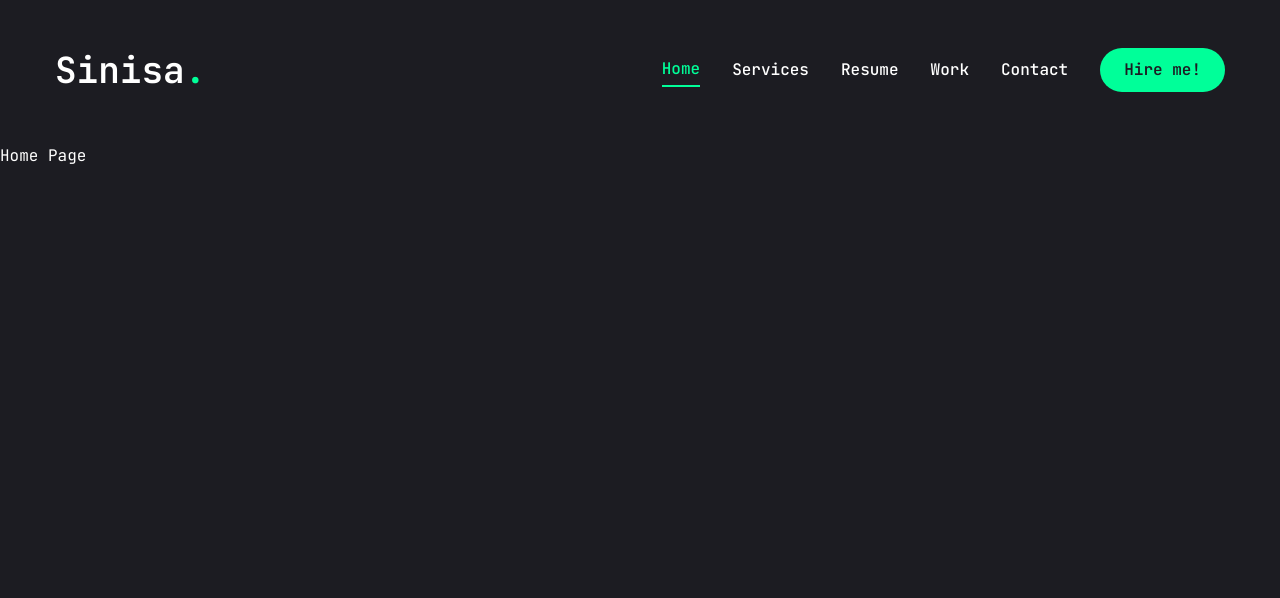
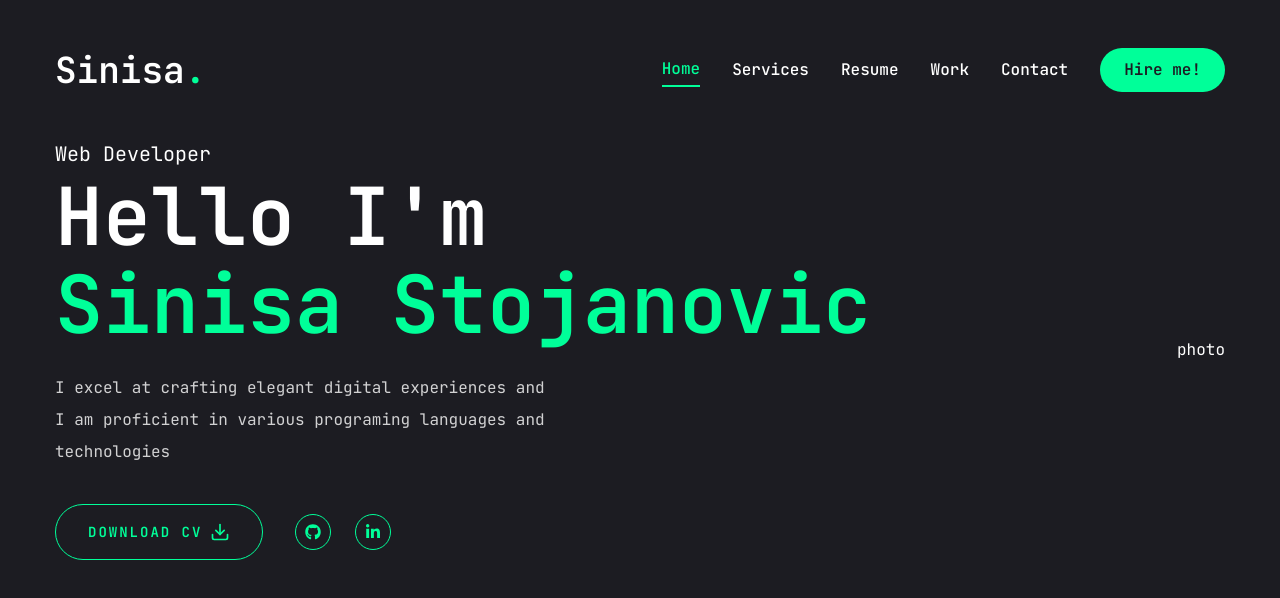
Before and after one commit to sinissto/my-portfolio-app, a Next.js app: page / in a window 1280 px wide. Shown: the top 598 px of the page. Built offline with nearby package versions, Linux system fonts and the light colour scheme.

Commit message:
Homepage text, download CV button and social links

```diff
--- a/app/globals.css
+++ b/app/globals.css
@@ -6,4 +6,16 @@
   body {
     @apply font-primary bg-primary text-white leading-loose;
   }
+
+  h1{
+    @apply text-[48px] xl:text-[80px] leading-[1.1] font-semibold
+  }
+
+  h2{
+    @apply text-[36px] xl:text-[48px] leading-[1.1] font-semibold
+  }
+
+  h3{
+    @apply text-[20px] xl:text-[24px] leading-[1.1] font-semibold
+  }
 }
--- a/app/page.jsx
+++ b/app/page.jsx
@@ -1,7 +1,47 @@
+import { Button } from "@/components/ui/button";
+import { FiDownload } from "react-icons/fi";
+import Social from "@/components/homepage/Social";
+
 export default function Home() {
   return (
-    <main>
-      <h1>Home Page</h1>
-    </main>
+    <section className={"h-full"}>
+      <div className={"container mx-auto h-full"}>
+        <div
+          className={"flex flex-col xl:flex-row items-center justify-between"}
+        >
+          <div className={"text-center xl:text-left"}>
+            <span className={"text-xl"}>Web Developer</span>
+            <h1 className={"mb-6"}>
+              Hello I'm <br />
+              <span className={"text-accent"}>Sinisa Stojanovic</span>
+            </h1>
+            <p className={"max-w-[500px] mb-9 text-white/80"}>
+              I excel at crafting elegant digital experiences and I am
+              proficient in various programing languages and technologies
+            </p>
+            <div className={"flex flex-col xl:flex-row items-center gap-8"}>
+              <Button
+                variant={"outline"}
+                size={"lg"}
+                className={"uppercase flex items-center gap-2"}
+              >
+                <span>Download CV</span>
+                <FiDownload className={"text-xl"} />
+              </Button>
+
+              <div className={"mb-8 xl:mb-0"}>
+                <Social
+                  containerStyles={"flex gap-6"}
+                  iconStyles={
+                    "w-9 h-9 border border-accent rounded-full flex justify-center items-center text-accent text-base hover:bg-accent hover:text-primary hover:transition-all duration-500"
+                  }
+                />
+              </div>
+            </div>
+          </div>
+          <div>photo</div>
+        </div>
+      </div>
+    </section>
   );
 }
--- /dev/null
+++ b/components/homepage/Social.jsx
@@ -0,0 +1,26 @@
+import { FaGithub, FaLinkedinIn } from "react-icons/fa";
+import Link from "next/link";
+
+const socials = [
+  {
+    icon: <FaGithub />,
+    path: "",
+  },
+  {
+    icon: <FaLinkedinIn />,
+    path: "",
+  },
+];
+const Social = ({ containerStyles, iconStyles }) => {
+  return (
+    <div className={containerStyles}>
+      {socials.map((social, index) => (
+        <Link href={social.path} key={index} className={iconStyles}>
+          {social.icon}
+        </Link>
+      ))}
+    </div>
+  );
+};
+
+export default Social;
```
